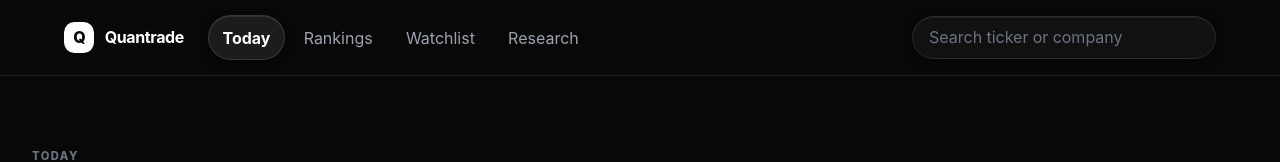
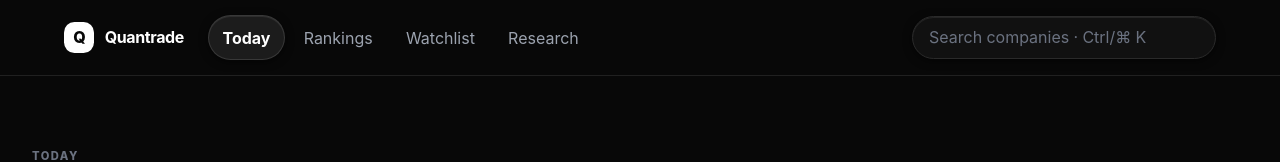
Before and after one commit to mobyyyc/Quantrade, a Next.js app in the folder apps/web/: page / in a window 1280 px wide. Shown: the top 162 px of the page. Built offline with nearby package versions, Linux system fonts and the light colour scheme; no server answers; the database is empty.

Commit message:
polish: surface global search shortcut

```diff
--- a/apps/web/src/components/global-search.tsx
+++ b/apps/web/src/components/global-search.tsx
@@ -23,7 +23,8 @@ export function GlobalSearch() {
       id="header-search-query"
       name="query"
       type="search"
-      placeholder="Search ticker or company"
+      placeholder="Search companies · Ctrl/⌘ K"
+      aria-label="Search companies. Press Control or Command K to focus search."
       autoComplete="off"
       enterKeyHint="search"
     />
```
